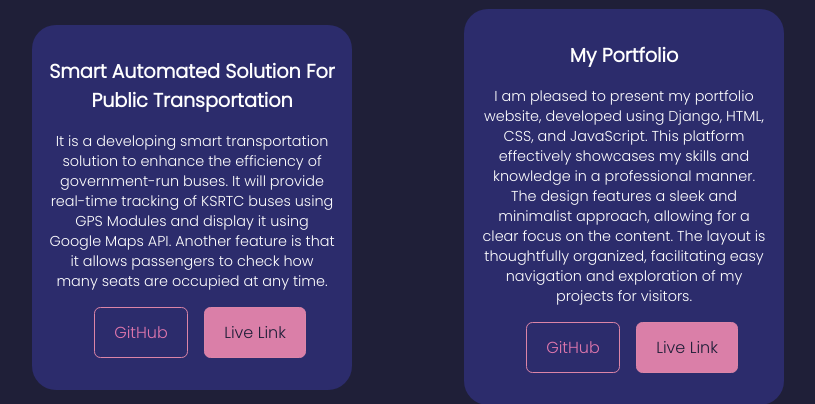
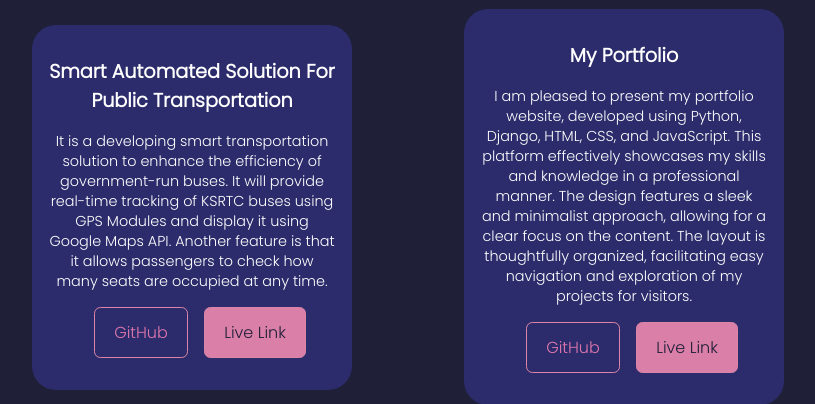
Before and after one commit to smitty119/My_portolio, a Django app: page / in a window 1280 px wide. Shown: the part 1843-2247 px from the top of the page, without its empty margins (232-1047 px from the left). Run offline with Django 5.2, Linux system fonts and the light colour scheme; some libraries are stand-ins or nearby versions.

Commit message:
Update home.html

```diff
--- a/base/templates/home.html
+++ b/base/templates/home.html
@@ -132,9 +132,9 @@ Transportation </h1>
             <div class="projects-item flex f-col s-center items-center">
 
                 <h1 class="t-white poppins">My Portfolio</h1>
-                <p class="t-white poppins">I am pleased to present my portfolio website, developed using Django, HTML, CSS, and JavaScript. This platform effectively showcases my skills and knowledge in a professional manner. The design features a sleek and minimalist approach, allowing for a clear focus on the content. The layout is thoughtfully organized, facilitating easy navigation and exploration of my projects for visitors.</p>
+                <p class="t-white poppins">I am pleased to present my portfolio website, developed using Python, Django, HTML, CSS, and JavaScript. This platform effectively showcases my skills and knowledge in a professional manner. The design features a sleek and minimalist approach, allowing for a clear focus on the content. The layout is thoughtfully organized, facilitating easy navigation and exploration of my projects for visitors.</p>
                 <div class="buttons flex s-around">
-                    <a href="" target="_blanks"
+                    <a href="https://github.com/smitty119/My_portolio.git" target="_blanks"
                         class="btn mx-1 m-top">GitHub</a>
                     <a href="#" target="_blanks" class="btn m-top live">Live
                         Link</a>
```
